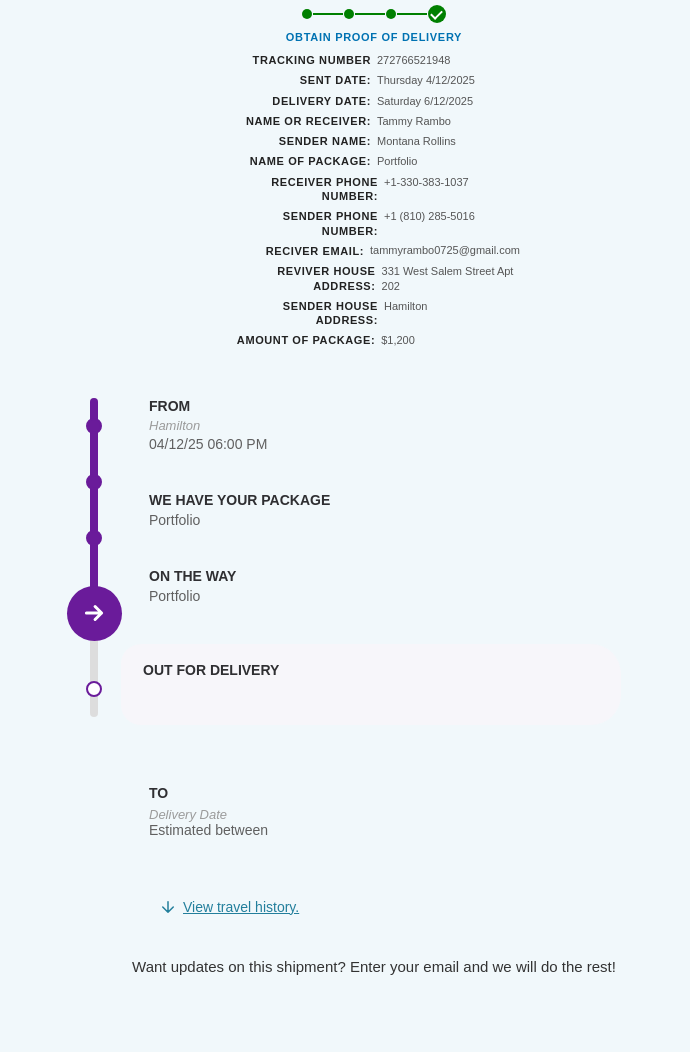
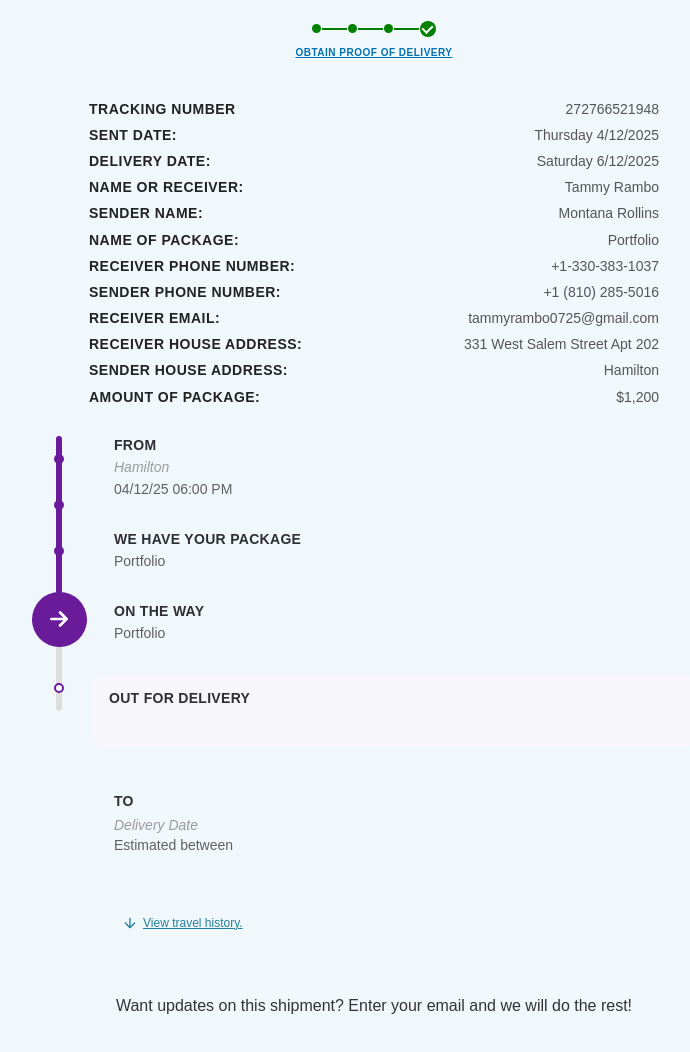
Before and after one commit to KnowledgeOS-1/BD258OU8960, a plain HTML site: page order.html in a window 1280 px wide. Shown: the part 140-1192 px from the top of the page, without its empty margins (266-956 px from the left). Before the commit the page ends 1137 px from the top, so only its background shows below. Drawn offline with Linux system fonts and the light colour scheme.

Commit message:
Update order.html

```diff
--- a/order.html
+++ b/order.html
@@ -2,172 +2,218 @@
 <html lang="en">
 <head>
 <meta charset="UTF-8" />
-<meta name="viewport" content="width=device-width, initial-scale=1" />
+<meta name="viewport" content="width=device-width, initial-scale=1, maximum-scale=1, user-scalable=no" />
 <title>FedEx Delivery Status with Timeline</title>
 <style>
+  /* Base styles */
+  * {
+    box-sizing: border-box;
+  }
+
   body {
     margin: 0;
     background-color: #f1f8fb;
     font-family: Arial, sans-serif;
     color: #444;
+    font-size: 16px;
+    line-height: 1.4;
+    -webkit-text-size-adjust: 100%;
+    -moz-text-size-adjust: 100%;
+    -ms-text-size-adjust: 100%;
   }
+
+  /* Header */
   .header {
     background-color: #3b1983;
-    height: 48px;
+    height: 44px;
     display: flex;
     justify-content: center;
     align-items: center;
+    position: sticky;
+    top: 0;
+    z-index: 100;
   }
+
   .header .fedex {
-    font-weight: bold;
-    font-size: 24px;
+    font-weight: 800;
+    font-size: 22px;
     color: white;
     font-family: 'Helvetica Neue', Helvetica, Arial, sans-serif;
+    letter-spacing: -0.5px;
   }
+
   .header .fedex .fed {
     color: white;
   }
+
   .header .fedex .ex {
-    color: #fb6600; /* Slightly brighter orange */
+    color: #fb6600;
   }
+
+  /* Main content */
   .content {
-    margin: 30px 0 15px 0;
+    margin: 20px 15px 15px 15px;
     text-align: center;
-    font-size: 20px;
+    font-size: 18px;
     font-weight: 500;
     line-height: 1.3;
-    color: #333; /* Slightly darker for clarity */
+    color: #333;
+    padding: 0 10px;
   }
+
+  /* Progress container */
   .progress-container {
     margin: 15px 0 10px 0;
     text-align: center;
+    padding: 0 15px;
   }
+
   .progress {
     display: inline-flex;
     align-items: center;
     gap: 1px;
   }
+
   .dot {
-    width: 10px;
-    height: 10px;
+    width: 9px;
+    height: 9px;
     border-radius: 50%;
-    background-color: #008000; /* green */
+    background-color: #008000;
   }
+
   .line {
-    width: 30px;
+    width: 25px;
     height: 2px;
     background-color: #008000;
   }
+
   .check {
-    width: 18px;
-    height: 18px;
+    width: 16px;
+    height: 16px;
     background-color: #008000;
     border-radius: 50%;
     position: relative;
   }
+
   .check::after {
     content: "";
     position: absolute;
-    left: 5px;
-    top: 3px;
+    left: 4px;
+    top: 2px;
     width: 5px;
-    height: 9px;
+    height: 8px;
     border: solid #fff;
-    border-width: 0 2.5px 2.5px 0;
+    border-width: 0 2px 2px 0;
     transform: rotate(45deg);
   }
+
   .proof {
     color: #0072b2;
     font-weight: 600;
-    font-size: 11px;
-    margin-top: 8px;
-    letter-spacing: 0.7px;
+    font-size: 10px;
+    margin-top: 6px;
+    letter-spacing: 0.5px;
+    text-decoration: underline;
   }
+
+  /* Info table */
   .info-table {
-    margin: 0 auto 50px auto;
-    max-width: 280px;
-    font-size: 11px;
+    margin: 0 auto 30px auto;
+    max-width: 320px;
+    font-size: 12px;
     color: #666;
     text-align: center;
     line-height: 1.3;
+    padding: 0 15px;
   }
+
   .info-row {
     display: flex;
-    justify-content: center;
-    gap: 6px;
-    margin: 6px 0;
+    justify-content: space-between;
+    margin: 8px 0;
+    flex-wrap: wrap;
   }
+
   .label {
-    font-weight: 700;
+    font-weight: 600;
     text-transform: uppercase;
     color: #222;
-    min-width: 130px;
-    text-align: right;
-    letter-spacing: 0.6px;
-  }
-  .value {
-    font-weight: 300;
-    color: #555;
+    width: 45%;
     text-align: left;
-    min-width: 130px;
-  }
-  /* For multiline values in SPECIAL HANDLING */
-  .value.multiline {
-    line-height: 1.15;
+    letter-spacing: 0.5px;
+    font-size: 11px;
   }
 
-  /* Timeline Styles - Added from second file */
+  .value {
+    font-weight: 400;
+    color: #555;
+    text-align: right;
+    width: 52%;
+    font-size: 12px;
+    word-break: break-word;
+  }
+
+  /* Timeline Styles */
   .timeline-container {
     display: flex;
-    gap: 15px;
-    max-width: 600px;
+    gap: 12px;
+    max-width: 100%;
     margin: 0 auto;
     align-items: flex-start;
+    padding: 0 15px 20px 15px;
   }
+
   .timeline-line {
     position: relative;
-    width: 40px;
+    width: 30px;
     display: flex;
     flex-direction: column;
     align-items: center;
+    flex-shrink: 0;
   }
+
   .line-bg {
     position: absolute;
     top: 0;
     left: 50%;
     transform: translateX(-50%);
-    width: 8px;
+    width: 6px;
     height: 100%;
     background: #ddd;
-    border-radius: 4px;
+    border-radius: 3px;
     z-index: 0;
   }
+
   .line-progress {
     position: absolute;
     top: 0;
     left: 50%;
     transform: translateX(-50%);
-    width: 8px;
+    width: 6px;
     background-color: #6a1b9a;
-    border-radius: 4px;
+    border-radius: 3px;
     z-index: 1;
   }
+
   .dot-timeline {
-    width: 12px;
-    height: 12px;
+    width: 10px;
+    height: 10px;
     background: #fff;
     border: 2px solid #6a1b9a;
     border-radius: 50%;
-    margin: 20px 0;
+    margin: 18px 0;
     position: relative;
     z-index: 2;
+    flex-shrink: 0;
   }
+
   .dot-timeline.completed {
     background: #6a1b9a;
   }
+
   .big-circle {
-    width: 55px;
-    height: 55px;
+    width: 40px;
+    height: 40px;
     background: #6a1b9a;
     border-radius: 50%;
     position: relative;
@@ -175,133 +221,285 @@
     display: flex;
     justify-content: center;
     align-items: center;
-    margin: 20px 0;
+    margin: 18px 0;
     box-shadow: none;
+    flex-shrink: 0;
   }
+
   .big-circle svg {
-    width: 26px;
-    height: 26px;
+    width: 20px;
+    height: 20px;
     fill: none;
     stroke: white;
-    stroke-width: 2.8;
+    stroke-width: 2.5;
     stroke-linecap: round;
     stroke-linejoin: round;
   }
+
   .timeline-content {
     flex: 1;
     display: flex;
     flex-direction: column;
-    gap: 40px;
+    gap: 30px;
+    min-width: 0;
   }
+
   .event {
     position: relative;
-    padding-left: 20px;
-    max-width: 500px;
+    padding-left: 15px;
+    max-width: 100%;
   }
+
   .event.active-background {
     background-color: #f7f6fa;
-    border-radius: 20px 30px 30px 20px;
-    padding: 18px 22px;
+    border-radius: 15px 20px 20px 15px;
+    padding: 15px 18px;
     margin-left: -8px;
     box-sizing: border-box;
     flex-grow: 1;
   }
+
   .event-title {
-    font-weight: 700;
+    font-weight: 600;
     text-transform: uppercase;
-    font-size: 14px;
+    font-size: 12px;
     color: #2f2f32;
-    margin-bottom: 4px;
+    margin-bottom: 3px;
+    letter-spacing: 0.3px;
   }
+
   .event-subtitle {
     font-style: italic;
     color: #9b9b9b;
-    font-size: 13px;
-    margin-bottom: 3px;
+    font-size: 11px;
+    margin-bottom: 2px;
   }
+
   .event-desc {
     font-weight: 400;
-    font-size: 14px;
+    font-size: 12px;
     color: #606060;
   }
+
   .event.to-small {
     color: #a9a9a9;
-    font-weight: 700;
+    font-weight: 600;
     text-transform: uppercase;
-    font-size: 14px;
-    padding-left: 20px;
+    font-size: 12px;
+    padding-left: 15px;
   }
+
   .event.to-subtitle,
   .event.to-desc {
     font-style: italic;
-    font-size: 13px;
+    font-size: 11px;
     color: #c0c0c0;
-    padding-left: 20px;
+    padding-left: 15px;
     margin-top: 0;
   }
+
   .view-history {
     display: flex;
     align-items: center;
-    gap: 6px;
+    gap: 5px;
     color: #237f9c;
     font-weight: 400;
-    font-size: 14px;
+    font-size: 12px;
     text-decoration: underline;
     cursor: pointer;
-    margin-top: 10px;
-    padding-left: 10px;
+    margin-top: 8px;
+    padding-left: 8px;
+    text-decoration-thickness: 1px;
   }
+
   .view-history svg {
-    width: 18px;
-    height: 18px;
+    width: 16px;
+    height: 16px;
     stroke: #237f9c;
     stroke-width: 2;
     stroke-linecap: round;
     stroke-linejoin: round;
     fill: none;
   }
+
   .update-section {
-    max-width: 600px;
-    margin: 20px auto 0 auto;
-    font-size: 15px;
+    max-width: 100%;
+    margin: 15px auto 30px auto;
+    font-size: 14px;
     color: #333;
     line-height: 1.4;
     text-align: center;
-    padding: 20px;
+    padding: 15px 20px;
+    font-weight: 400;
   }
-  @media (max-width: 480px) {
-    .timeline-container {
-      max-width: 100%;
+
+  /* Media Queries for different screen sizes */
+  @media (max-width: 320px) {
+    .header {
+      height: 40px;
+    }
+
+    .header .fedex {
+      font-size: 20px;
+    }
+
+    .content {
+      font-size: 16px;
+      margin: 15px 10px 12px 10px;
+      padding: 0 5px;
+    }
+
+    .info-table {
+      font-size: 11px;
       padding: 0 10px;
     }
-    .timeline-content {
-      gap: 25px;
+
+    .label, .value {
+      font-size: 10px;
     }
-    .event.active-background {
-      padding: 15px 16px;
-      margin-left: -4px;
+
+    .timeline-container {
+      gap: 10px;
+      padding: 0 10px 15px 10px;
     }
+
     .big-circle {
       width: 35px;
       height: 35px;
     }
+
     .big-circle svg {
-      width: 20px;
-      height: 20px;
-      stroke-width: 2.2;
+      width: 18px;
+      height: 18px;
     }
+
+    .event.active-background {
+      padding: 12px 15px;
+    }
+
+    .update-section {
+      font-size: 13px;
+      padding: 12px 15px;
+    }
+  }
+
+  @media (min-width: 481px) and (max-width: 767px) {
+    .content {
+      font-size: 19px;
+      margin: 25px 20px 18px 20px;
+    }
+
+    .info-table {
+      max-width: 450px;
+      font-size: 13px;
+    }
+
+    .label, .value {
+      font-size: 13px;
+    }
+
+    .big-circle {
+      width: 45px;
+      height: 45px;
+    }
+
+    .event-title {
+      font-size: 13px;
+    }
+
+    .event-desc, .event-subtitle {
+      font-size: 13px;
+    }
+  }
+
+  @media (min-width: 768px) {
+    .header {
+      height: 50px;
+    }
+
+    .header .fedex {
+      font-size: 26px;
+    }
+
+    .content {
+      font-size: 22px;
+      margin: 30px auto 20px auto;
+      max-width: 700px;
+    }
+
+    .info-table {
+      max-width: 600px;
+      font-size: 14px;
+    }
+
+    .label, .value {
+      font-size: 14px;
+    }
+
+    .timeline-container {
+      max-width: 700px;
+      gap: 20px;
+    }
+
+    .timeline-line {
+      width: 40px;
+    }
+
+    .big-circle {
+      width: 55px;
+      height: 55px;
+    }
+
+    .big-circle svg {
+      width: 26px;
+      height: 26px;
+    }
+
+    .event-title {
+      font-size: 14px;
+    }
+
+    .event-desc, .event-subtitle {
+      font-size: 14px;
+    }
+
+    .update-section {
+      max-width: 700px;
+      font-size: 16px;
+    }
+  }
+
+  /* Touch-friendly adjustments */
+  button, a, .view-history, .proof {
+    touch-action: manipulation;
+    min-height: 44px;
+    min-width: 44px;
+  }
+
+  /* Prevent text overflow */
+  .value, .event-desc, .event-title {
+    overflow-wrap: break-word;
+    word-wrap: break-word;
+    hyphens: auto;
+  }
+
+  /* Improve touch targets */
+  .dot-timeline, .big-circle {
+    touch-action: manipulation;
   }
 </style>
 </head>
 <body>
   <div class="header" role="banner" aria-label="FedEx logo">
     <div class="fedex" aria-hidden="true">
-      <span class="fed">Fed</span><span class="ex">Ex</span><sup style="color:#fb6600;">®</sup>
+      <span class="fed">Fed</span><span class="ex">Ex</span><sup style="color:#fb6600; font-size: 14px;">®</sup>
     </div>
   </div>
+
   <div class="content" role="main" aria-live="polite">
     Hi. Your package was delivered Mon, 04/08/2024<br />at 1:26pm.
   </div>
+
   <div class="progress-container">
     <div class="progress" aria-label="Delivery progress indicators" role="img">
       <div class="dot"></div>
@@ -312,8 +510,9 @@
       <div class="line"></div>
       <div class="check"></div>
     </div>
-    <div class="proof" aria-label="Link to obtain proof of delivery">OBTAIN PROOF OF DELIVERY</div>
+    <div class="proof" aria-label="Link to obtain proof of delivery" role="button" tabindex="0">OBTAIN PROOF OF DELIVERY</div>
   </div>
+
   <div class="info-table" aria-label="Package delivery details">
     <div class="info-row"><span class="label">TRACKING NUMBER</span><span class="value">272766521948</span></div>
     <div class="info-row"><span class="label">Sent date:</span><span class="value">Thursday 4/12/2025</span></div>
@@ -324,17 +523,17 @@
     <div class="info-row"><span class="label">Receiver phone number:</span><span class="value">+1-330-383-1037</span></div>
     <div class="info-row"><span class="label">Sender phone number:</span><span class="value"> +1 (810) 285-5016</span></div>
     <div class="info-row">
-      <span class="label">Reciver email:</span>
-      <span class="value multiline">
+      <span class="label">Receiver email:</span>
+      <span class="value">
         tammyrambo0725@gmail.com
       </span>
     </div>
-    <div class="info-row"><span class="label">Reviver house address:</span><span class="value">331 West Salem Street Apt 202</span></div>
+    <div class="info-row"><span class="label">Receiver house address:</span><span class="value">331 West Salem Street Apt 202</span></div>
     <div class="info-row"><span class="label">Sender house address:</span><span class="value">Hamilton</span></div>
     <div class="info-row"><span class="label">Amount of package:</span><span class="value">$1,200</span></div>
   </div>
 
-  <!-- Timeline Section from second file -->
+  <!-- Timeline Section -->
   <div class="timeline-container" role="list">
     <div class="timeline-line" aria-hidden="true">
       <div class="line-bg"></div>
@@ -352,7 +551,7 @@
 
     <div class="timeline-content">
       <div class="event" role="listitem">
-        <div class="event-title" style="font-weight:700;">FROM</div>
+        <div class="event-title" style="font-weight:600;">FROM</div>
         <div class="event-subtitle">Hamilton</div>
         <div class="event-desc">04/12/25 06:00 PM</div>
       </div>
@@ -366,17 +565,17 @@
       </div>
       <div class="event active-background" role="listitem" aria-current="step">
         <div class="event-title">OUT FOR DELIVERY</div>
-        <div style="height: 25px;"></div>
+        <div style="height: 20px;"></div>
       </div>
-      <div class="event" role="listitem" style="margin-top: 20px;">
+      <div class="event" role="listitem" style="margin-top: 15px;">
         <div class="event-to">
-          <div class="event-title to-small" style="margin-bottom:6px;">TO</div>
+          <div class="event-title to-small" style="margin-bottom:5px;">TO</div>
           <p class="event-subtitle to-subtitle" style="margin:0;">Delivery Date</p>
           <p class="event-desc to-desc" style="margin:0;">Estimated between</p>
         </div>
       </div>
-      <div class="event" role="listitem" style="margin-top: 10px;">
-        <a href="#" class="view-history" tabindex="0">
+      <div class="event" role="listitem" style="margin-top: 8px;">
+        <a href="#" class="view-history" tabindex="0" role="button">
           <svg viewBox="0 0 24 24" aria-hidden="true" focusable="false">
             <path d="M12 5v14M19 12l-7 7-7-7"/>
           </svg>
@@ -405,8 +604,27 @@
       lineBg.style.height = timelineHeight + 'px';
     }
 
+    // Run on load and resize
     window.addEventListener('load', adjustProgressLine);
     window.addEventListener('resize', adjustProgressLine);
+
+    // Also run after a short delay to ensure all elements are rendered
+    setTimeout(adjustProgressLine, 100);
+
+    // Handle touch devices better
+    document.addEventListener('touchstart', function() {}, {passive: true});
+
+    // Make proof of delivery clickable
+    document.querySelector('.proof').addEventListener('click', function(e) {
+      e.preventDefault();
+      alert('Proof of delivery functionality would open here.');
+    });
+
+    // Make view history clickable
+    document.querySelector('.view-history').addEventListener('click', function(e) {
+      e.preventDefault();
+      alert('Travel history would display here.');
+    });
   </script>
 </body>
 </html>
```
